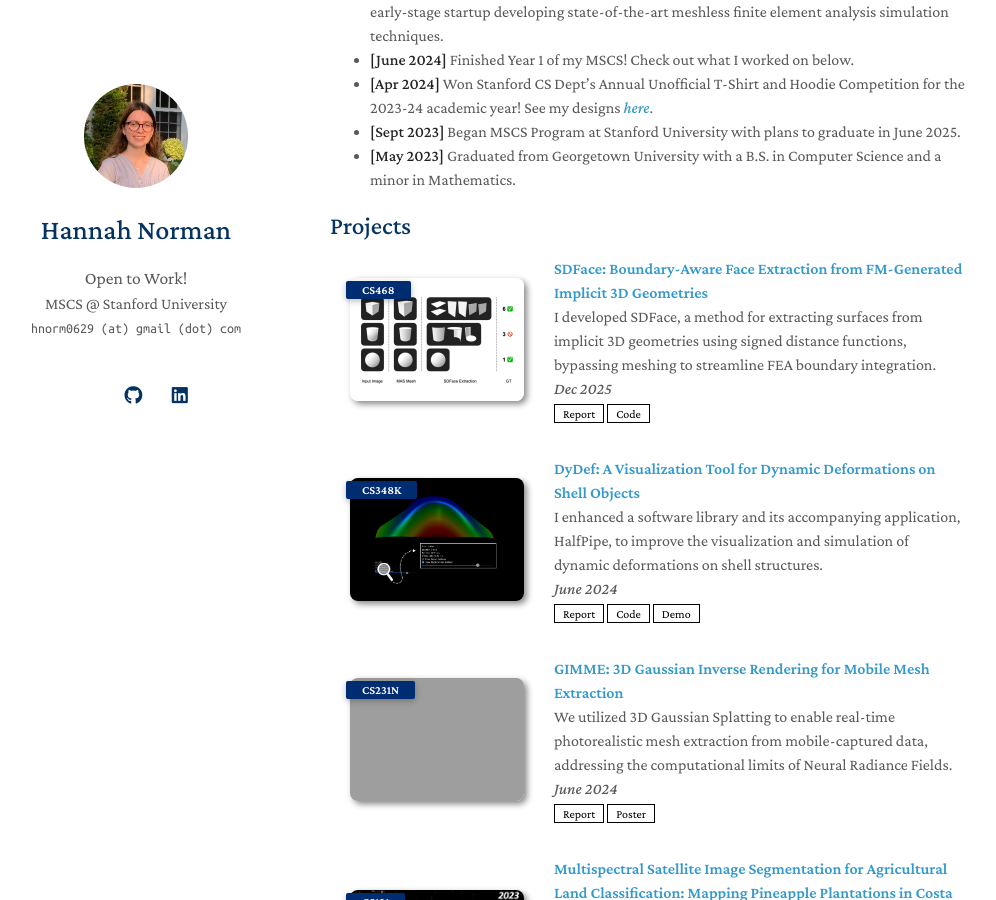
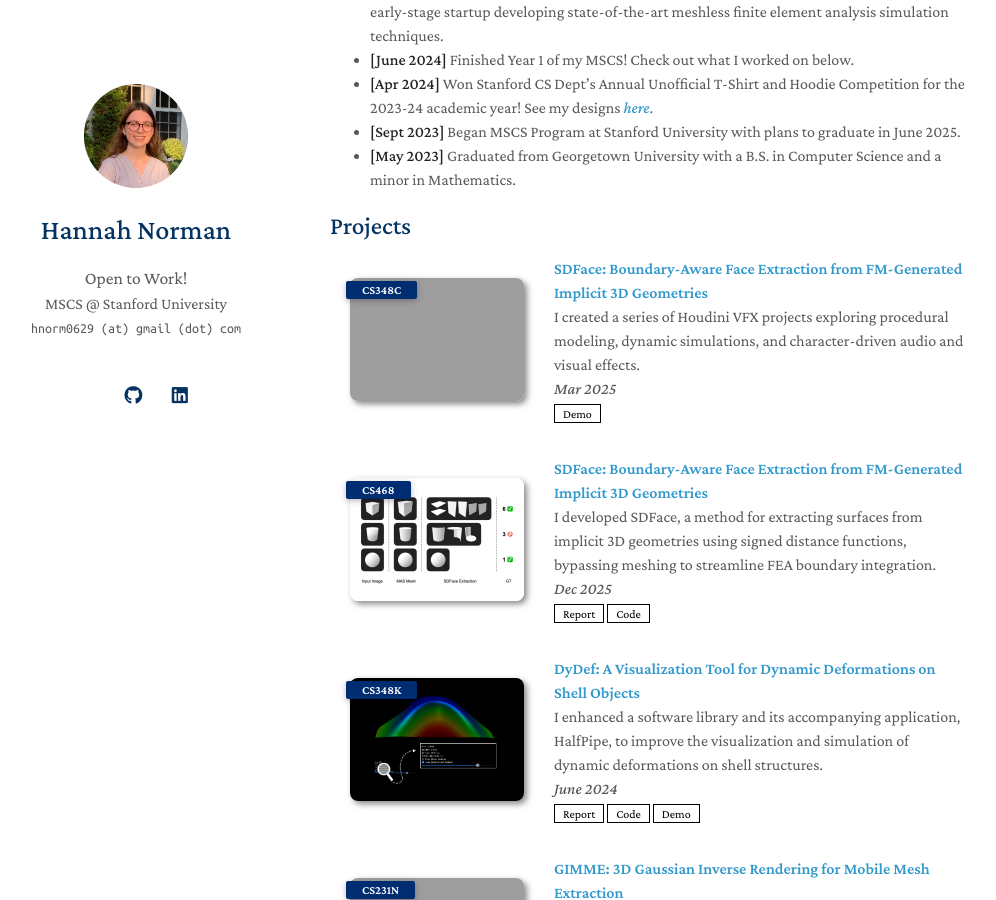
Before and after one commit to hnorm0629/portfolio, a Jekyll site: the page built from index.md, in a window 1280 px wide and 900 px high, scrolled down 531 px. Shown: the whole window, without its empty margins (140-1136 px from the left). Built offline with Jekyll 4.4.1, drawn with Linux system fonts in a browser that asks for light colours; nearby versions of some CDN libraries; a style sheet for code colours, icons or effects is not loaded; our own code applies the rules of GitHub Pages for plain Markdown files; grey boxes are pictures that could not be loaded.

Commit message:
Update projects.yml

```diff
--- a/_data/projects.yml
+++ b/_data/projects.yml
@@ -1,4 +1,13 @@
 main:
+  - title: "SDFace: Boundary-Aware Face Extraction from FM-Generated Implicit 3D Geometries"
+    description: I created a series of Houdini VFX projects exploring procedural modeling, dynamic simulations, and character-driven audio and visual effects.
+    course: CS348C
+    date: Mar 2025
+    demo: https://drive.google.com/file/d/1DmlzLB06ktHrZ9LNBhybqpx2Nah3RVzq/view?usp=sharing
+    demo: https://drive.google.com/file/d/1EPdZR8C9uWfyBLcRp5y_h7cnfVN5J-P0/view?usp=sharing
+    demo: https://drive.google.com/file/d/1z_E8VlcoMAW3uwI6wY_-Cdi-f5aCMeHf/view?usp=sharing
+    image: ./assets/img/cs348c_img.png
+
   - title: "SDFace: Boundary-Aware Face Extraction from FM-Generated Implicit 3D Geometries"
     description: I developed SDFace, a method for extracting surfaces from implicit 3D geometries using signed distance functions, bypassing meshing to streamline FEA boundary integration.
     course: CS468
```
